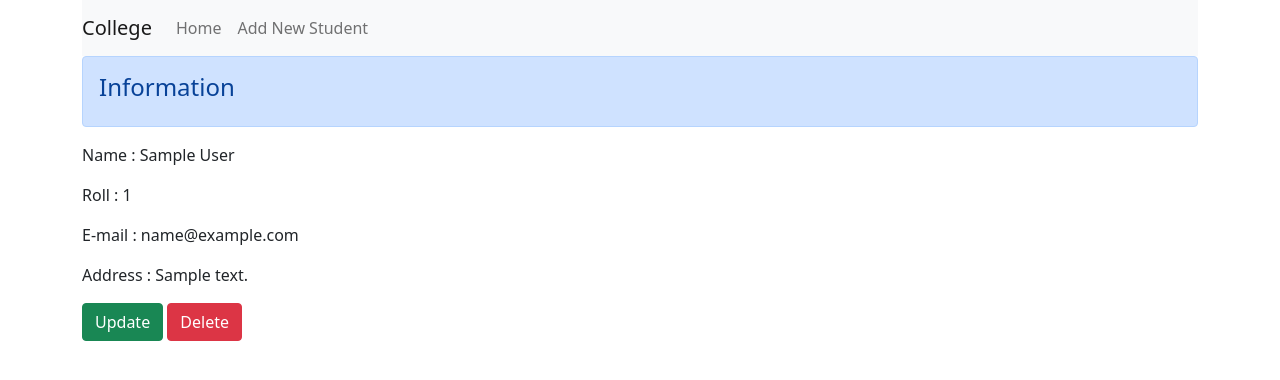
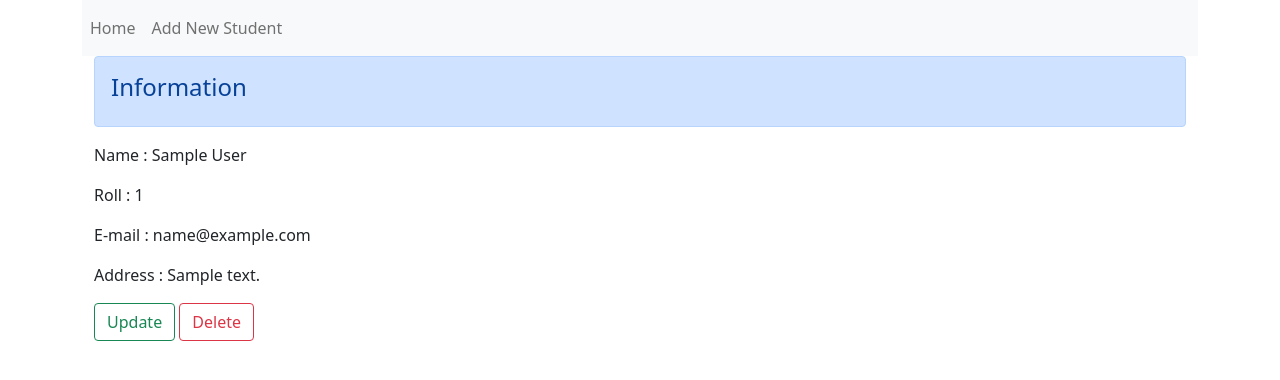
Before and after one commit to rezoanahmed/django_crud_project, a Django app: page /info/1/ in a window 1280 px wide. Shown: the top 380 px of the page. Run offline with Django 3.2, Linux system fonts and the light colour scheme; tables that the repository leaves empty hold one stand-in row (values such as "Sample post").

Commit message:
some  changes in style

```diff
--- a/mysite/templates/myapp/add.html
+++ b/mysite/templates/myapp/add.html
@@ -11,7 +11,7 @@
     {% csrf_token %}
     {{add}}
 
-    <button type="submit" class="btn btn-success">Add Student</button>
+    <button type="submit" class="btn btn-sm btn-outline-success">Add Student</button>
 </form>
 
 
--- a/mysite/templates/myapp/base.html
+++ b/mysite/templates/myapp/base.html
@@ -8,7 +8,7 @@
   <link href="https://cdn.jsdelivr.net/npm/bootstrap@5.0.0-beta1/dist/css/bootstrap.min.css" rel="stylesheet"
     integrity="sha384-giJF6kkoqNQ00vy+HMDP7azOuL0xtbfIcaT9wjKHr8RbDVddVHyTfAAsrekwKmP1" crossorigin="anonymous">
   <style>
-    a{
+    a {
       text-decoration: none;
       color: black;
     }
@@ -18,8 +18,9 @@
 
 <body>
   <div class="container">
+    <div>
       <nav class="navbar navbar-expand-lg navbar-light bg-light">
-    <a class="navbar-brand" href="{% url 'myapp:home' %}">College</a>
+        <!-- <a class="navbar-brand" href="{% url 'myapp:home' %}">College</a> -->
         <button class="navbar-toggler" type="button" data-toggle="collapse" data-target="#navbarNavDropdown"
           aria-controls="navbarNavDropdown" aria-expanded="false" aria-label="Toggle navigation">
           <span class="navbar-toggler-icon"></span>
@@ -36,11 +37,16 @@
       </nav>
 
     </div>
+
     <div class="container">
 
       {% block content %}
 
       {% endblock %}
+
+    </div>
+
+
 
   </div>
 
--- a/mysite/templates/myapp/info.html
+++ b/mysite/templates/myapp/info.html
@@ -12,8 +12,8 @@
     <p>E-mail  :  {{info.email}}</p>
     <p>Address :  {{info.address}}</p>
 </div>
-<a href="{% url 'myapp:update' student_id=info.id %}" class="btn btn-success">Update</a>
-<a href="{% url 'myapp:delete' student_id=info.id %}" class="btn btn-danger">Delete</a>
+<a href="{% url 'myapp:update' student_id=info.id %}" class="btn btn-outline-success">Update</a>
+<a href="{% url 'myapp:delete' student_id=info.id %}" class="btn btn-outline-danger">Delete</a>
 
 
 
--- a/mysite/templates/myapp/update.html
+++ b/mysite/templates/myapp/update.html
@@ -3,14 +3,14 @@
 
 {% block content %}
 
-<div class="alert alert-primary" role="alert">
+<div class="alert alert-success" role="alert">
     <h4 class="alert-heading">Update</h4>
 </div>
 <div class="content">
     <form action="" method="POST">
         {% csrf_token %}
         {{update}}
-        <input type="submit" value="Update" class="btn btn-success">
+        <input type="submit" value="Update" class="btn btn-sm btn-outline-success">
     </form>
 </div>
 
```
Lines whose indentation alone changed are shown as unchanged.
